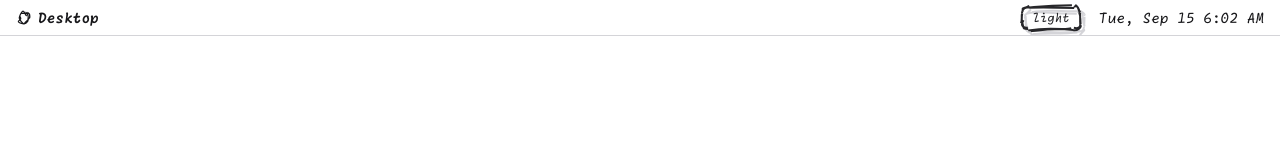
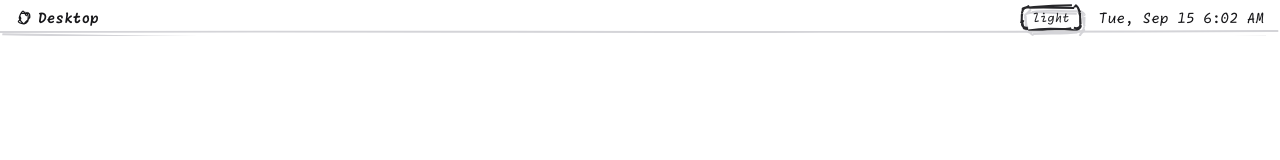
Before and after one commit to orssdev/orss.me, a Next.js app: page / in a window 1280 px wide. Shown: the top 160 px of the page. Built offline with nearby package versions, Linux system fonts and the light colour scheme.

Commit message:
feat(sketch): draw menu bar's bottom edge as a scribble divider

```diff
--- a/app/components/MenuBar.tsx
+++ b/app/components/MenuBar.tsx
@@ -1,7 +1,15 @@
 import type { AppDefinition } from "../apps/types";
 import { ThemeToggle } from "./ThemeToggle";
 import { MenuBarClock } from "./MenuBarClock";
-import { generator, SKETCH_OPTIONS, drawablesToPaths } from "./rough-utils";
+import {
+  generator,
+  SKETCH_OPTIONS,
+  drawablesToPaths,
+  ScribbleDivider,
+} from "./rough-utils";
+
+/** Arbitrary seed, so this divider draws its own squiggle. */
+const MENU_BAR_DIVIDER_SEED = 40;
 
 /** Stand-in for a system/desktop icon in the menu bar's app-name slot. */
 function DesktopGlyph() {
@@ -16,7 +24,7 @@ function DesktopGlyph() {
 
 export function MenuBar({ app }: { app: AppDefinition | null }) {
   return (
-    <div className="flex h-9 shrink-0 items-center justify-between border-b border-zinc-300 px-4 font-mono text-sm dark:border-white/20">
+    <div className="relative flex h-9 shrink-0 items-center justify-between px-4 font-mono text-sm">
       <div className="flex items-center gap-5">
         <span className="flex items-center gap-1.5 font-semibold">
           <DesktopGlyph />
@@ -27,6 +35,7 @@ export function MenuBar({ app }: { app: AppDefinition | null }) {
         <ThemeToggle />
         <MenuBarClock />
       </div>
+      <ScribbleDivider seed={MENU_BAR_DIVIDER_SEED} />
     </div>
   );
 }
```
